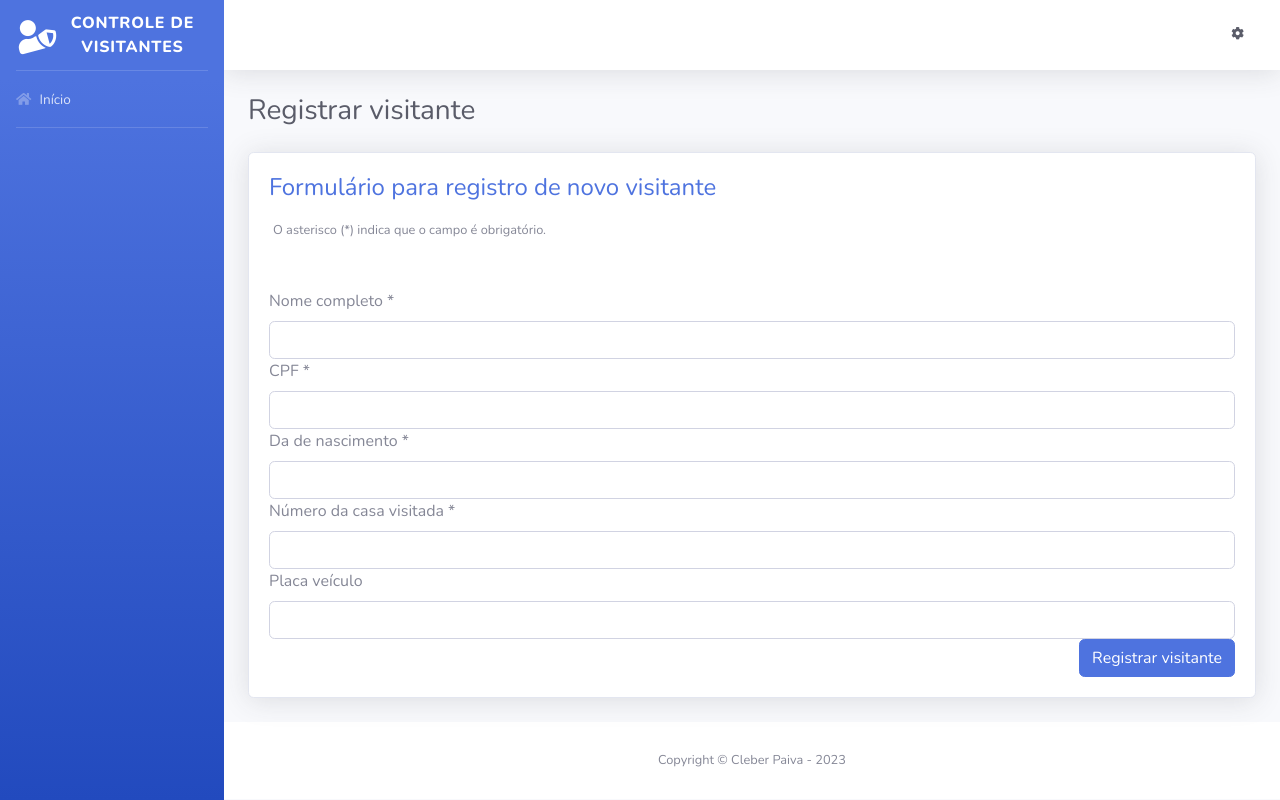
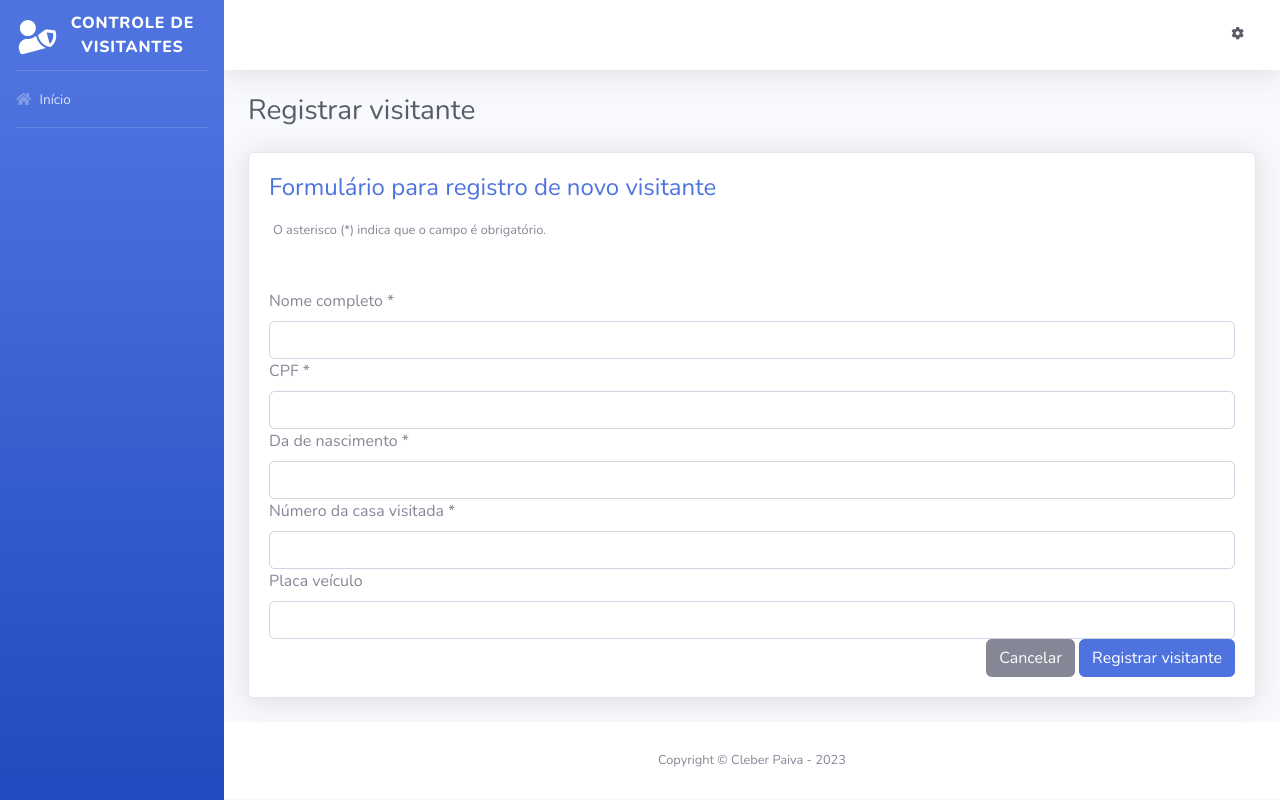
Before and after one commit to CleberPaiva/controle_visitantes, a Django app: page /registrar-visitante/ in a window 1280 px wide. Run offline with Django 4.2, Linux system fonts and the light colour scheme; some libraries are stand-ins or nearby versions.

Commit message:
Botões voltar

```diff
--- a/templates/informacoes_visitante.html
+++ b/templates/informacoes_visitante.html
@@ -103,7 +103,7 @@
             </p>
 
             <div class="mr-1 text-right">
-                <a href="#" class="btn btn-secondary text-white" type="button">
+                <a href="{% url 'index' %}" class="btn btn-secondary text-white" type="button">
                     <span class="text">Voltar</span>
                 </a>
             </div>
--- a/templates/registrar_visitante.html
+++ b/templates/registrar_visitante.html
@@ -53,6 +53,9 @@
                 </div>
 
                 <div class="text-right">
+                    <a href="{% url 'index' %}" class="btn btn-secondary text_white" type="button">
+                        <span class="text">Cancelar</span>
+                    </a>
                     <button class="btn btn-primary" type="submit">
                         <span class="text">
                             Registrar visitante
```
